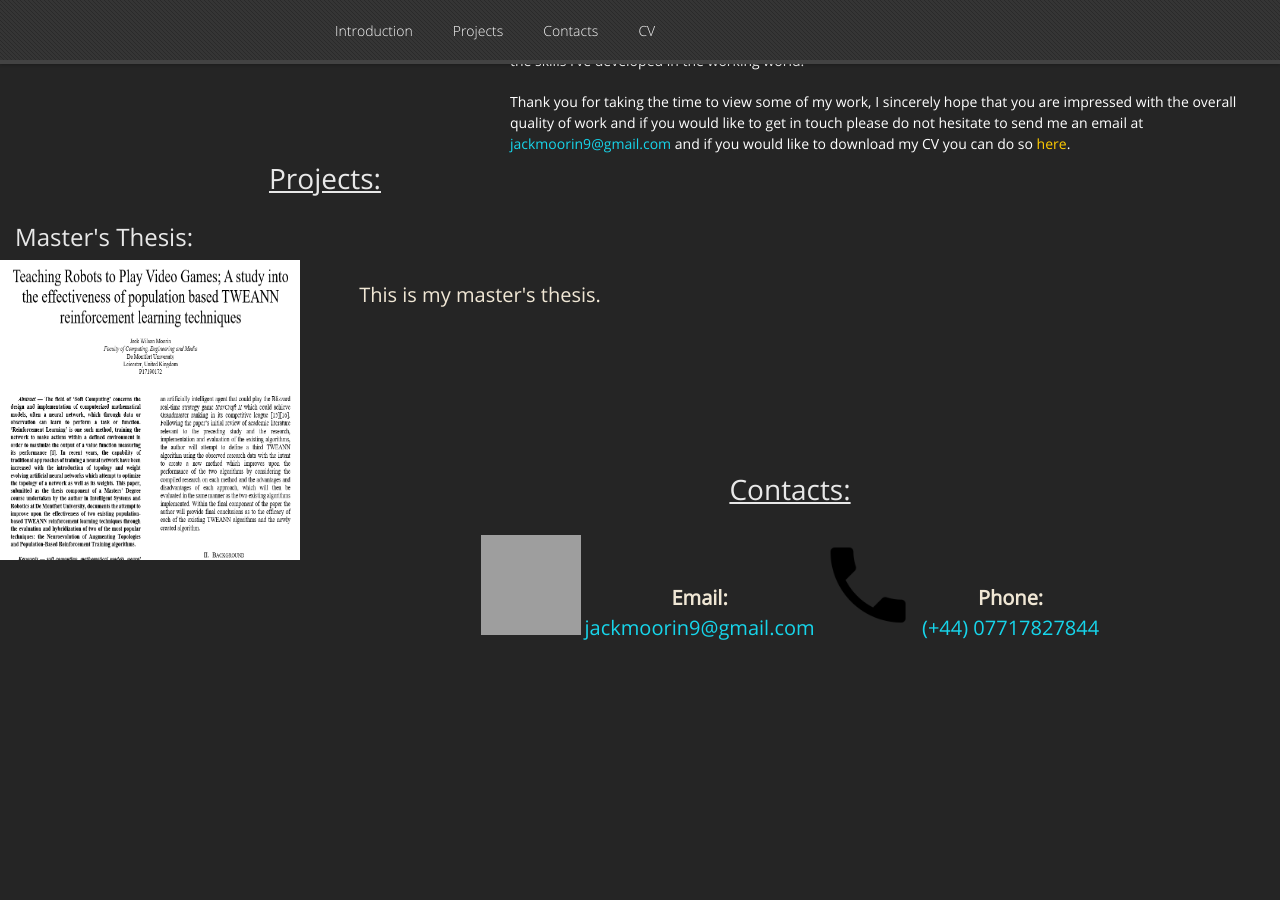
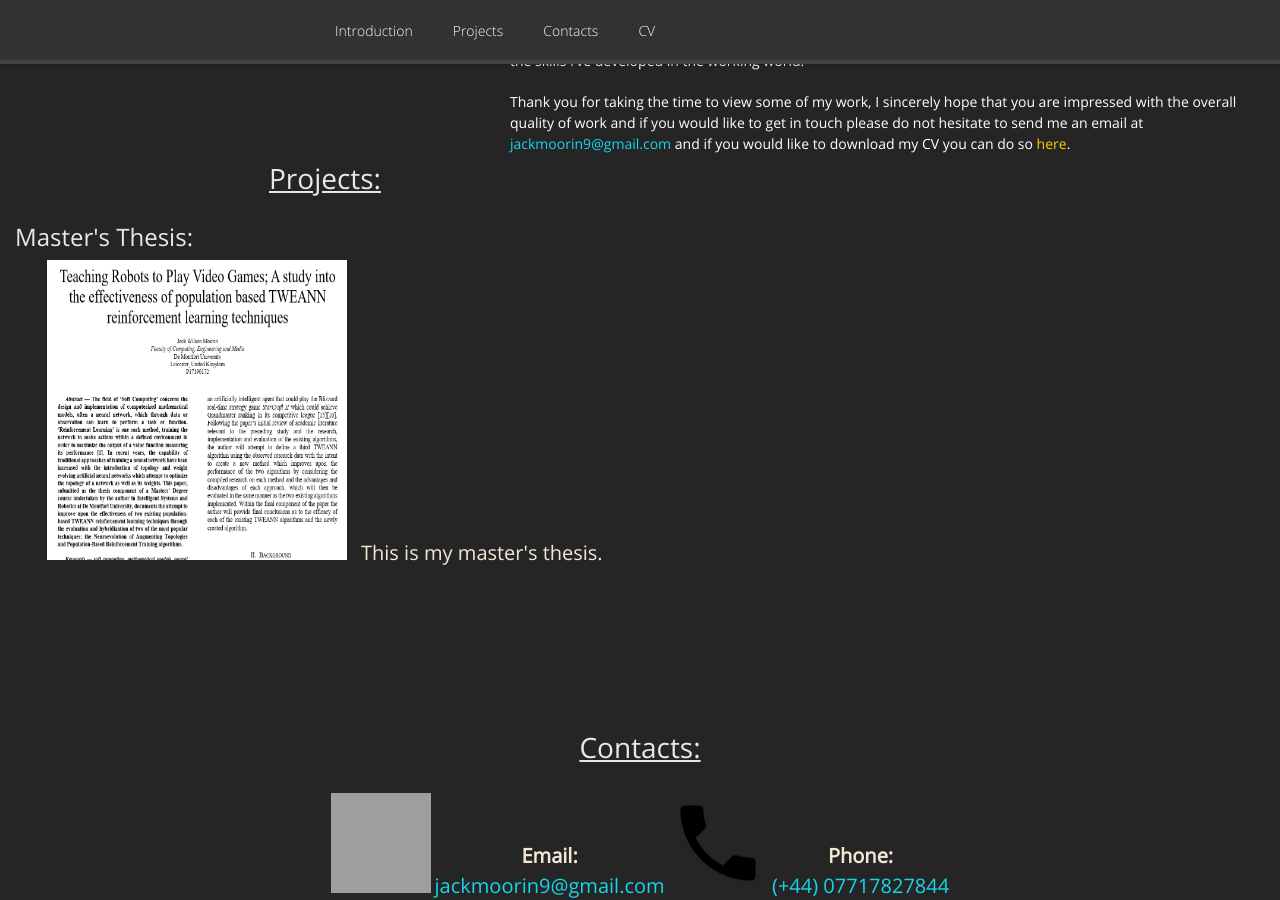
Before and after one commit to GamesProgrammingGrad2021/GamesProgrammingGrad2021.github.io, a Jekyll site: the page built from index.md, in a window 1280 px wide and 900 px high, scrolled down 1059 px. Built offline with Jekyll 4.4.1, drawn with Linux system fonts in a browser that asks for light colours; nearby versions of some CDN libraries; our own code applies the rules of GitHub Pages for plain Markdown files; before the commit the page ends 1722 px from its top, so only the background shows below that; grey boxes are pictures that could not be loaded.

Commit message:
Update default.html

```diff
--- a/_layouts/default.html
+++ b/_layouts/default.html
@@ -121,7 +121,7 @@
 
 			<!-- Master's Thesis -->
 			<h2 style="padding-top:20px; padding-left: 15px; text-align: left;">Master's Thesis:</h2>
-			<img src="Thesis_Thumbnail.png" align="left" alt="Thesis_Thumbnail" width="300" height="300" style="padding-left: 0px;">
+			<img src="Thesis_Thumbnail.png" alt="Thesis_Thumbnail" width="300" height="300" style="padding-left: 0px;">
 			<span style="display: inline-block; font-size: 20px; padding-left: 10px; padding-top: 20px;">This is my master's thesis.</span>
 		</div>
 	</div>
```
